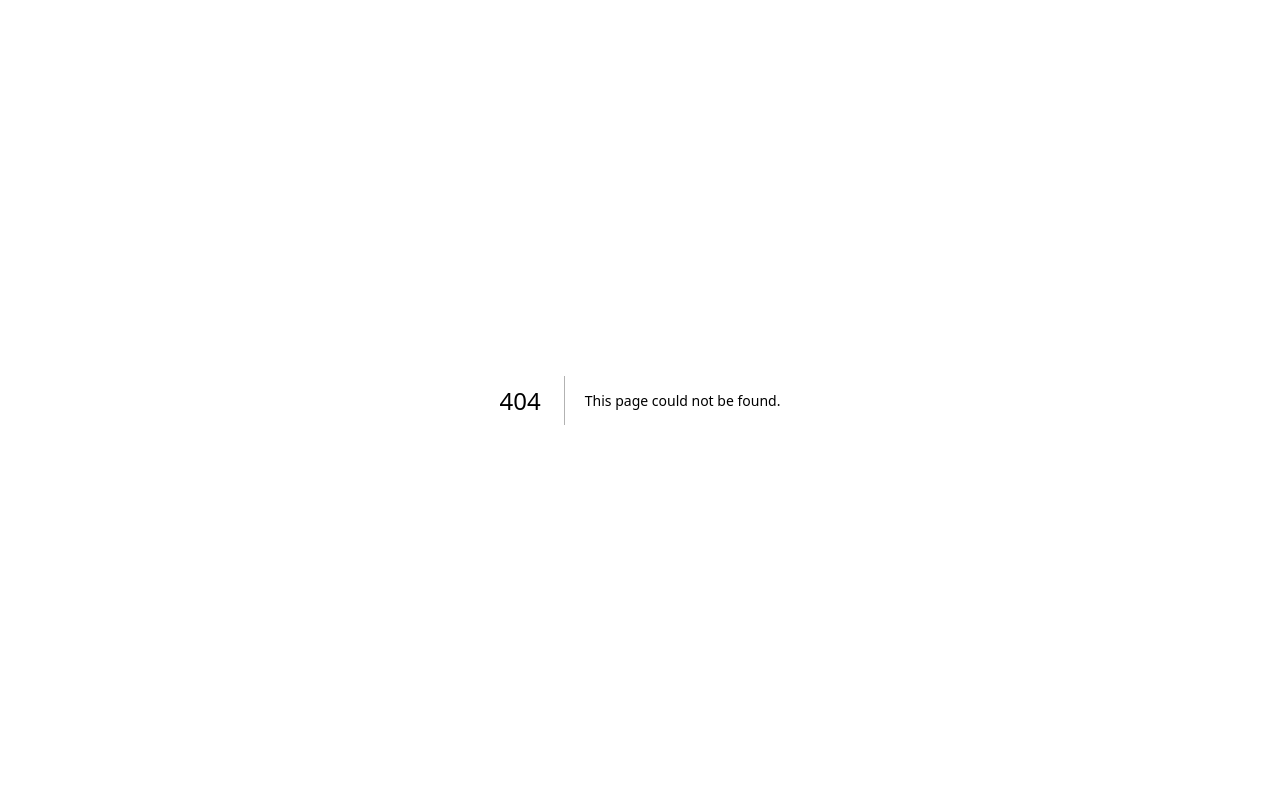
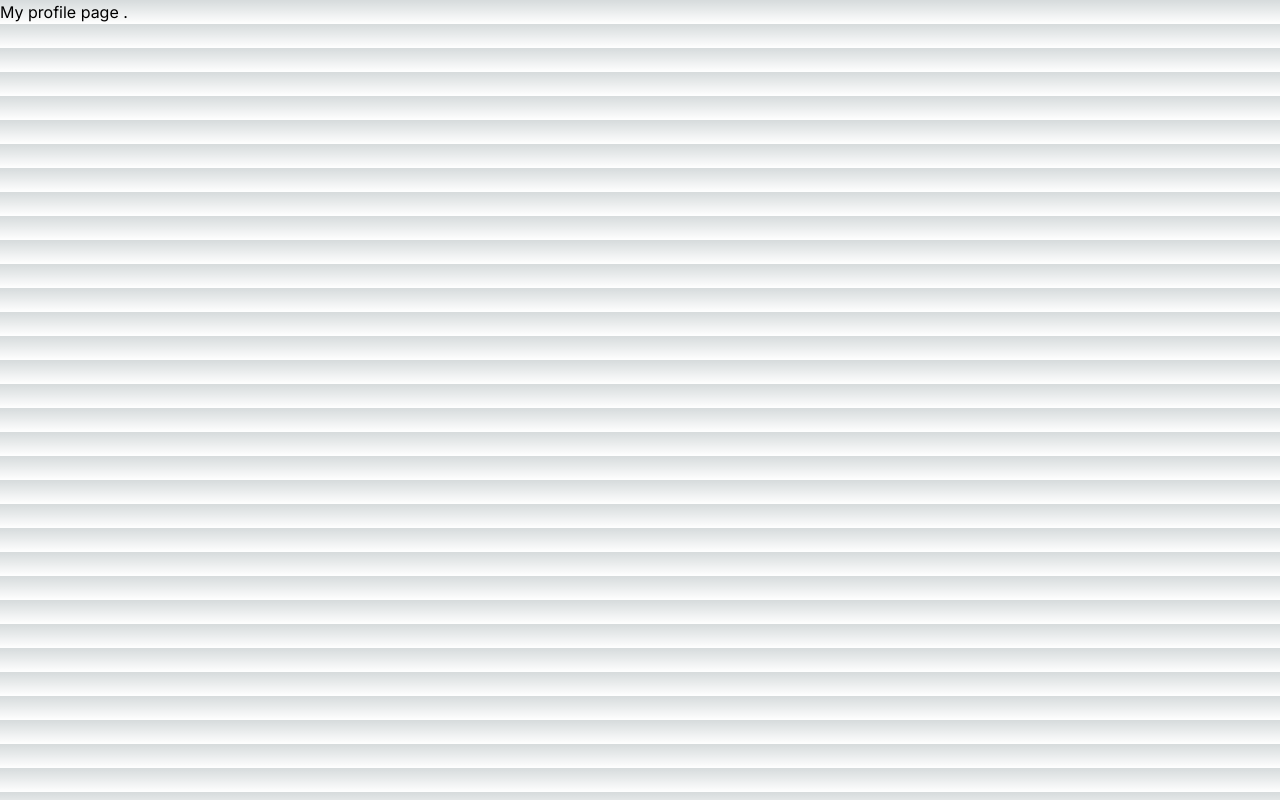
Before and after one commit to aniruddhaadak80/next-intro-app, a Next.js app: page /profile in a window 1280 px wide. Before the commit this address had no page. Built offline with nearby package versions, Linux system fonts and the light colour scheme.

Commit message:
add profile page with profile route

```diff
--- a/src/app/page.tsx
+++ b/src/app/page.tsx
@@ -1,10 +1,7 @@
-import Image from 'next/image'
-
 export default function Home() {
   return (
     // fragement as per react
     <>
-
   <center>
 <br/>
     <mark>Me </mark> :  <h1>Hello next js , how are you ?</h1>
@@ -14,8 +11,6 @@ export default function Home() {
    <mark>Next js</mark> : <h2>I am fine bro .... </h2>
 
 </center>
-
-
   </>
   )
 }
--- /dev/null
+++ b/src/app/profile/page.tsx
@@ -0,0 +1,6 @@
+export default function profile(){
+    return(
+
+         <div>My profile page .</div>
+
+)}
```
